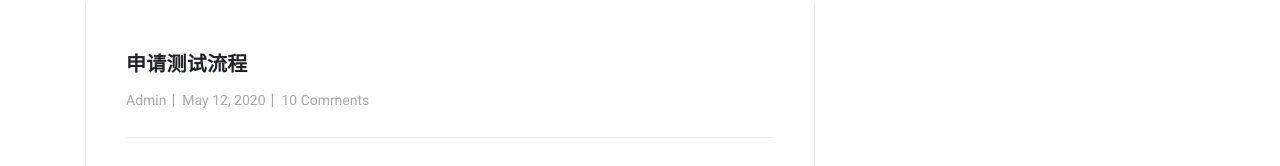
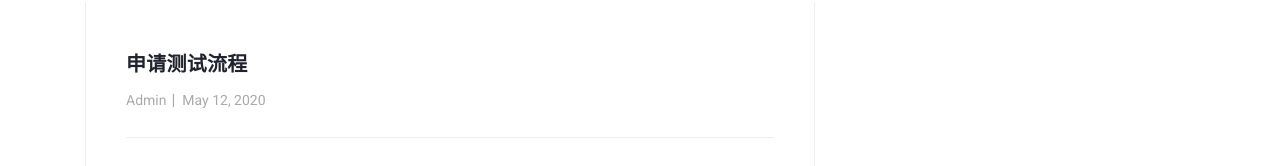
Before and after one commit to dennis9707/IndustrialInternetWeb, a plain HTML site: page post-1.html in a window 1280 px wide. Shown: the part 184-350 px from the top of the page. Drawn offline with Linux system fonts and the light colour scheme.

Commit message:
edited posts

```diff
--- a/post-1.html
+++ b/post-1.html
@@ -100,7 +100,6 @@ https://templatemo.com/tm-551-stand-blog
                       <ul class="post-info">
                         <li><a href="#">Admin</a></li>
                         <li><a href="#">May 12, 2020</a></li>
-                        <li><a href="#">10 Comments</a></li>
                       </ul>
                       <p>You can browse different tags such as <a rel="nofollow" href="https://templatemo.com/tag/multi-page" target="_parent">multi-page</a>, <a rel="nofollow" href="https://templatemo.com/tag/resume" target="_parent">resume</a>, <a rel="nofollow" href="https://templatemo.com/tag/video" target="_parent">video</a>, etc. to see more CSS templates. Sed hendrerit rutrum arcu, non malesuada nisi. Sed id facilisis turpis. Donec justo elit, dapibus vel ultricies in, molestie sit amet risus. In nunc augue, rhoncus sed libero et, tincidunt tempor nisl. Donec egestas, quam eu rutrum ultrices, sapien ante posuere nisl, ac eleifend eros orci vel ante. Pellentesque vitae eleifend velit. Etiam blandit felis sollicitudin vestibulum feugiat.
                       <br><br>Donec tincidunt leo nec magna gravida varius. Suspendisse felis orci, egestas ac sodales quis, venenatis et neque. Vivamus facilisis dignissim arcu et blandit. Maecenas finibus dui non pulvinar lacinia. Ut lacinia finibus lorem vel porttitor. Suspendisse et metus nec libero ultrices varius eget in risus. Cras id nibh at erat pulvinar malesuada et non ipsum. Suspendisse id ipsum leo.</p>
```
Also changed, not shown: post-2.html (+0 -1 lines).
